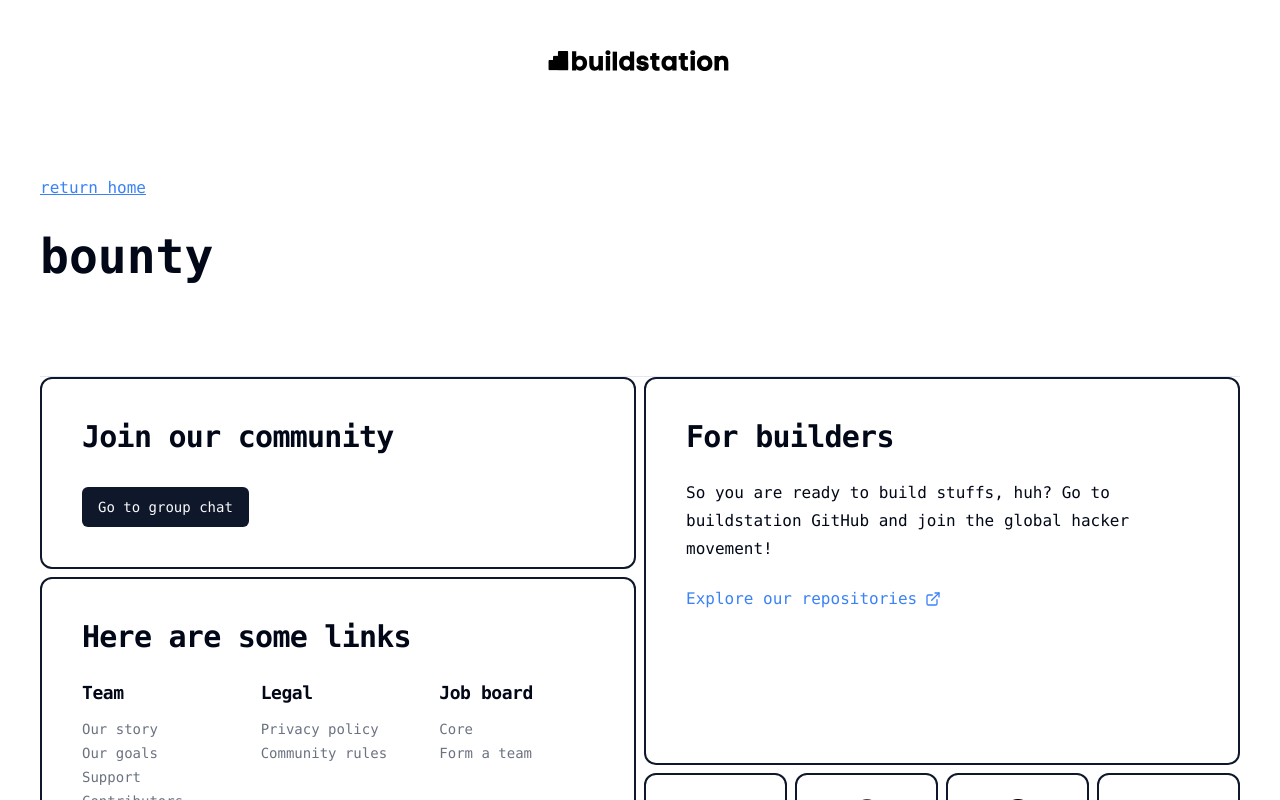
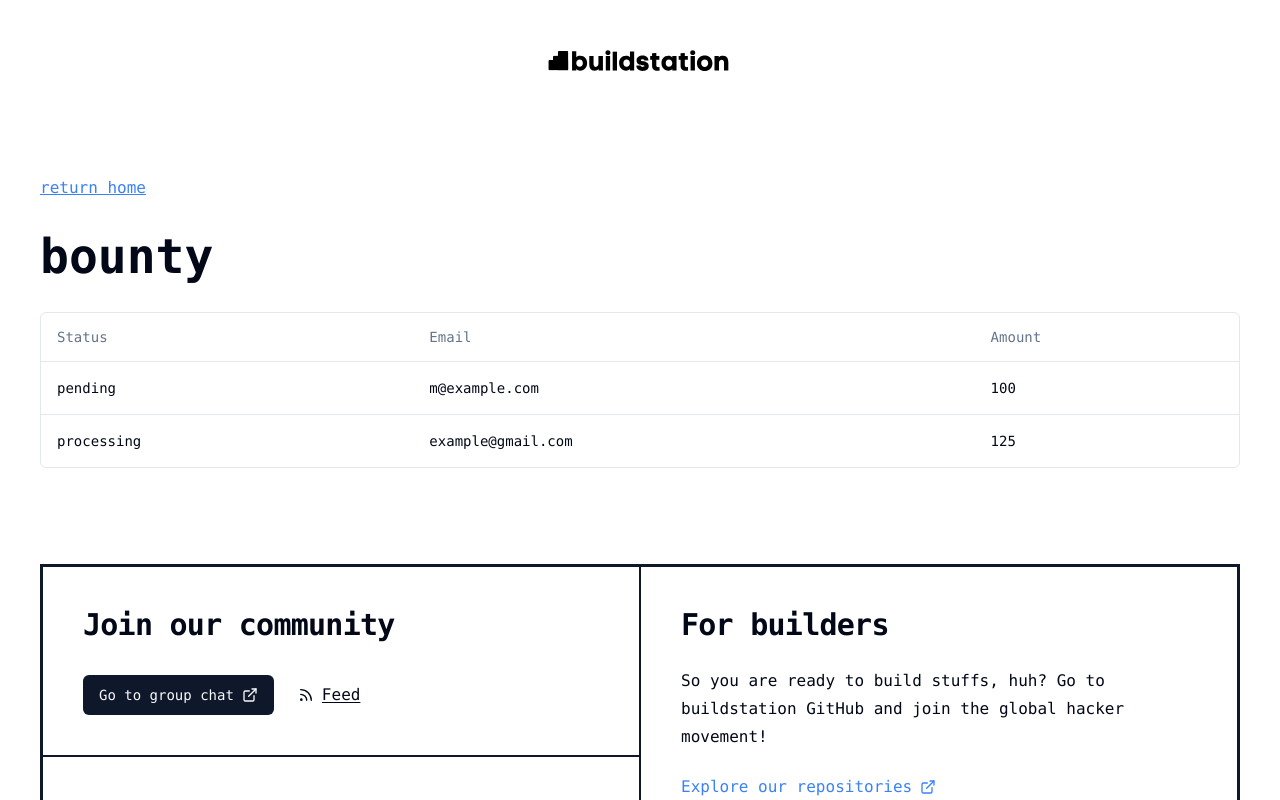
Before and after one commit to buildstationorg/buildstation, a Next.js app: page /bounty in a window 1280 px wide. Shown: the top 800 px of the page. Built offline with nearby package versions, Linux system fonts and the light colour scheme.

Commit message:
added table in bounty page

```diff
--- /dev/null
+++ b/app/bounty/columns.tsx
@@ -0,0 +1,27 @@
+"use client"
+
+import { ColumnDef } from "@tanstack/react-table"
+
+// This type is used to define the shape of our data.
+// You can use a Zod schema here if you want.
+export type Payment = {
+  id: string
+  amount: number
+  status: "pending" | "processing" | "success" | "failed"
+  email: string
+}
+
+export const columns: ColumnDef<Payment>[] = [
+  {
+    accessorKey: "status",
+    header: "Status",
+  },
+  {
+    accessorKey: "email",
+    header: "Email",
+  },
+  {
+    accessorKey: "amount",
+    header: "Amount",
+  },
+]
--- /dev/null
+++ b/app/bounty/data-table.tsx
@@ -0,0 +1,80 @@
+"use client"
+
+import {
+  ColumnDef,
+  flexRender,
+  getCoreRowModel,
+  useReactTable,
+} from "@tanstack/react-table"
+
+import {
+  Table,
+  TableBody,
+  TableCell,
+  TableHead,
+  TableHeader,
+  TableRow,
+} from "@/components/ui/table"
+
+interface DataTableProps<TData, TValue> {
+  columns: ColumnDef<TData, TValue>[]
+  data: TData[]
+}
+
+export function DataTable<TData, TValue>({
+  columns,
+  data,
+}: DataTableProps<TData, TValue>) {
+  const table = useReactTable({
+    data,
+    columns,
+    getCoreRowModel: getCoreRowModel(),
+  })
+
+  return (
+    <div className="rounded-md border">
+      <Table>
+        <TableHeader>
+          {table.getHeaderGroups().map((headerGroup) => (
+            <TableRow key={headerGroup.id}>
+              {headerGroup.headers.map((header) => {
+                return (
+                  <TableHead key={header.id}>
+                    {header.isPlaceholder
+                      ? null
+                      : flexRender(
+                          header.column.columnDef.header,
+                          header.getContext()
+                        )}
+                  </TableHead>
+                )
+              })}
+            </TableRow>
+          ))}
+        </TableHeader>
+        <TableBody>
+          {table.getRowModel().rows?.length ? (
+            table.getRowModel().rows.map((row) => (
+              <TableRow
+                key={row.id}
+                data-state={row.getIsSelected() && "selected"}
+              >
+                {row.getVisibleCells().map((cell) => (
+                  <TableCell key={cell.id}>
+                    {flexRender(cell.column.columnDef.cell, cell.getContext())}
+                  </TableCell>
+                ))}
+              </TableRow>
+            ))
+          ) : (
+            <TableRow>
+              <TableCell colSpan={columns.length} className="h-24 text-center">
+                No results.
+              </TableCell>
+            </TableRow>
+          )}
+        </TableBody>
+      </Table>
+    </div>
+  )
+}
--- /dev/null
+++ b/app/bounty/data.tsx
@@ -0,0 +1,22 @@
+type Payment = {
+  id: string
+  amount: number
+  status: "pending" | "processing" | "success" | "failed"
+  email: string
+}
+
+export const data: Payment[] = [
+  {
+    id: "728ed52f",
+    amount: 100,
+    status: "pending",
+    email: "m@example.com",
+  },
+  {
+    id: "489e1d42",
+    amount: 125,
+    status: "processing",
+    email: "example@gmail.com",
+  },
+  // ...
+]
--- a/app/bounty/page.tsx
+++ b/app/bounty/page.tsx
@@ -1,10 +1,14 @@
 import Link from 'next/link'
+import { Payment, columns } from "./columns"
+import { DataTable } from "./data-table"
+import { data } from "./data"
 
 export default function Page() {
   return (
     <div className="flex flex-col gap-8 w-full">
       <Link className="underline text-blue-500 w-fit" href="/">return home</Link>
       <h1 className="text-3xl md:text-5xl font-bold">bounty</h1>
+      <DataTable columns={columns} data={data} />
     </div>
 
   );
--- a/app/our-goals/page.mdx
+++ b/app/our-goals/page.mdx
@@ -1,8 +1,8 @@
 import Link from 'next/link'
 
-# Our goals
+<Link className="underline text-blue-500" href="/">return home</Link>
 
-<Link className="underline text-blue-500" href="/">return home</Link>
+# our goals
 
 ## we are a builder community
 `buildstation` is a community of builders that are passionate about building on Web3 to collaborate and share knowledge with each other.
--- a/app/our-story/page.tsx
+++ b/app/our-story/page.tsx
@@ -4,8 +4,8 @@
 export default function Page() {
   return (
     <div className="flex flex-col gap-24 w-full">
+      <Link className="underline text-blue-500" href="/">return home</Link>
       <h1 className="text-3xl md:text-5xl font-bold">be the change you wish to see in the world.</h1>
-      <Link className="underline text-blue-500" href="/">return home</Link>
       <div className="flex flex-col w-full gap-12">
         <h1 className="text-3xl font-medium">hi there!</h1>
         <p>welcome aboard builders</p>
--- a/components/footer.tsx
+++ b/components/footer.tsx
@@ -1,21 +1,23 @@
 import { Button } from "./ui/button";
 import Link from 'next/link';
-import { ExternalLink } from 'lucide-react';
-import { siFacebook, siGithub, siYoutube, siX} from 'simple-icons';
+import { ExternalLink, Rss } from 'lucide-react';
 import Image from 'next/image';
 
 export default function Footer() {
   return (
-    <footer className="flex flex-col gap-10 w-full text-left border-t">
-      <div className="grid grid-cols-1 md:grid-cols-2 gap-2">
-        <div className="flex flex-col gap-2">
-          <div className="border-2 border-primary p-10 rounded-xl">
+    <footer className="flex flex-col gap-10 w-full text-left">
+      <div className="grid grid-cols-1 md:grid-cols-2 border-2 border-primary">
+        <div className="flex flex-col">
+          <div className="flex flex-col gap-4 border border-primary p-10">
             <h2 className="scroll-m-20 text-3xl font-semibold tracking-tight mb-4">Join our community</h2>
-            <Button className="w-fit mt-4">
-              <a href="https://t.me/buildstation" target='blank'>Go to group chat</a>
-            </Button>
+            <div className="flex flex-row gap-6 items-center">
+              <Button className="w-fit">
+                <a className="flex flex-row gap-2 items-center" href="https://t.me/buildstation" target='blank'>Go to group chat <ExternalLink className="w-4 h-4" /></a>
+              </Button>
+              <a className="flex flex-row gap-2 items-center underline underline-offset-2" target='blank' href="https://t.me/buildstationfeed"><Rss className="w-4 h-4" />Feed</a>
+            </div>
           </div>
-          <div className="border-2 border-primary p-10 rounded-xl grow">
+          <div className="border border-primary p-10 grow">
             <h2 className="scroll-m-20 text-3xl font-semibold tracking-tight mb-6">Here are some links</h2>
             <div className="grid grid-cols-1 md:grid-cols-3 justify-between gap-6">
               <div className="flex flex-col gap-1">
@@ -38,32 +40,32 @@
             </div>
           </div>
         </div>
-        <div className="flex flex-col gap-2">
-          <div className="grow border-2 border-primary p-10 rounded-xl">
+        <div className="flex flex-col">
+          <div className="grow border border-primary p-10">
             <h2 className="scroll-m-20 text-3xl font-semibold tracking-tight">For builders</h2>
             <p className="leading-7 [&:not(:first-child)]:mt-6 mb-6">So you are ready to build stuffs, huh? Go to buildstation GitHub and join the global hacker movement!</p>
             <a className="flex flex-row gap-2 items-center text-blue-500" href="https://github.com/buildstationorg">
               Explore our repositories <ExternalLink className="w-4 h-4" />
             </a>
           </div>
-          <div className="grid grid-cols-4 gap-2">
+          <div className="grid grid-cols-4">
             <a target="_blank" href="https://x.com/buildstationorg">
-              <div className="flex border-2 border-primary py-6 rounded-xl items-center justify-center text-primary-foreground">
+              <div className="flex border border-primary py-6 items-center justify-center text-primary-foreground">
                 <Image src="/x.svg" alt="X" width={28} height={28} />
               </div>
             </a>
             <a target="_blank" href="https://github.com/buildstationorg">
-              <div className="flex border-2 border-primary py-6 rounded-xl items-center justify-center text-primary-foreground">
+              <div className="flex border border-primary py-6 items-center justify-center text-primary-foreground">
                 <Image src="/github.svg" alt="github" width={28} height={28} />
               </div>
             </a>
             <a target="_blank" href="https://facebook.com/buildstationorg">
-              <div className="flex border-2 border-primary py-6 rounded-xl items-center justify-center text-primary-foreground">
+              <div className="flex border border-primary py-6 items-center justify-center text-primary-foreground">
                 <Image src="/facebook.svg" alt="facebook" width={28} height={28} />
               </div>
             </a>
             <a target="_blank" href="https://youtube.com/@buildstationorg">
-              <div className="flex border-2 border-primary py-6 rounded-xl items-center justify-center text-primary-foreground">
+              <div className="flex border border-primary py-6 items-center justify-center text-primary-foreground">
                 <Image src="/youtube.svg" alt="youtube" width={28} height={28} />
               </div>
             </a>
--- /dev/null
+++ b/components/ui/table.tsx
@@ -0,0 +1,117 @@
+import * as React from "react"
+
+import { cn } from "@/lib/utils"
+
+const Table = React.forwardRef<
+  HTMLTableElement,
+  React.HTMLAttributes<HTMLTableElement>
+>(({ className, ...props }, ref) => (
+  <div className="relative w-full overflow-auto">
+    <table
+      ref={ref}
+      className={cn("w-full caption-bottom text-sm", className)}
+      {...props}
+    />
+  </div>
+))
+Table.displayName = "Table"
+
+const TableHeader = React.forwardRef<
+  HTMLTableSectionElement,
+  React.HTMLAttributes<HTMLTableSectionElement>
+>(({ className, ...props }, ref) => (
+  <thead ref={ref} className={cn("[&_tr]:border-b", className)} {...props} />
+))
+TableHeader.displayName = "TableHeader"
+
+const TableBody = React.forwardRef<
+  HTMLTableSectionElement,
+  React.HTMLAttributes<HTMLTableSectionElement>
+>(({ className, ...props }, ref) => (
+  <tbody
+    ref={ref}
+    className={cn("[&_tr:last-child]:border-0", className)}
+    {...props}
+  />
+))
+TableBody.displayName = "TableBody"
+
+const TableFooter = React.forwardRef<
+  HTMLTableSectionElement,
+  React.HTMLAttributes<HTMLTableSectionElement>
+>(({ className, ...props }, ref) => (
+  <tfoot
+    ref={ref}
+    className={cn(
+      "border-t bg-muted/50 font-medium [&>tr]:last:border-b-0",
+      className
+    )}
+    {...props}
+  />
+))
+TableFooter.displayName = "TableFooter"
+
+const TableRow = React.forwardRef<
+  HTMLTableRowElement,
+  React.HTMLAttributes<HTMLTableRowElement>
+>(({ className, ...props }, ref) => (
+  <tr
+    ref={ref}
+    className={cn(
+      "border-b transition-colors hover:bg-muted/50 data-[state=selected]:bg-muted",
+      className
+    )}
+    {...props}
+  />
+))
+TableRow.displayName = "TableRow"
+
+const TableHead = React.forwardRef<
+  HTMLTableCellElement,
+  React.ThHTMLAttributes<HTMLTableCellElement>
+>(({ className, ...props }, ref) => (
+  <th
+    ref={ref}
+    className={cn(
+      "h-12 px-4 text-left align-middle font-medium text-muted-foreground [&:has([role=checkbox])]:pr-0",
+      className
+    )}
+    {...props}
+  />
+))
+TableHead.displayName = "TableHead"
+
+const TableCell = React.forwardRef<
+  HTMLTableCellElement,
+  React.TdHTMLAttributes<HTMLTableCellElement>
+>(({ className, ...props }, ref) => (
+  <td
+    ref={ref}
+    className={cn("p-4 align-middle [&:has([role=checkbox])]:pr-0", className)}
+    {...props}
+  />
+))
+TableCell.displayName = "TableCell"
+
+const TableCaption = React.forwardRef<
+  HTMLTableCaptionElement,
+  React.HTMLAttributes<HTMLTableCaptionElement>
+>(({ className, ...props }, ref) => (
+  <caption
+    ref={ref}
+    className={cn("mt-4 text-sm text-muted-foreground", className)}
+    {...props}
+  />
+))
+TableCaption.displayName = "TableCaption"
+
+export {
+  Table,
+  TableHeader,
+  TableBody,
+  TableFooter,
+  TableHead,
+  TableRow,
+  TableCell,
+  TableCaption,
+}
--- a/package.json
+++ b/package.json
@@ -14,6 +14,7 @@
     "@next/mdx": "^14.1.4",
     "@radix-ui/react-dialog": "^1.0.5",
     "@radix-ui/react-slot": "^1.0.2",
+    "@tanstack/react-table": "^8.17.3",
     "@types/mdx": "^2.0.12",
     "@types/qs": "^6.9.13",
     "@types/react-syntax-highlighter": "^15.5.11",
```
Also changed, not shown: 1 other file (tests, documents, lock files or other folders).
